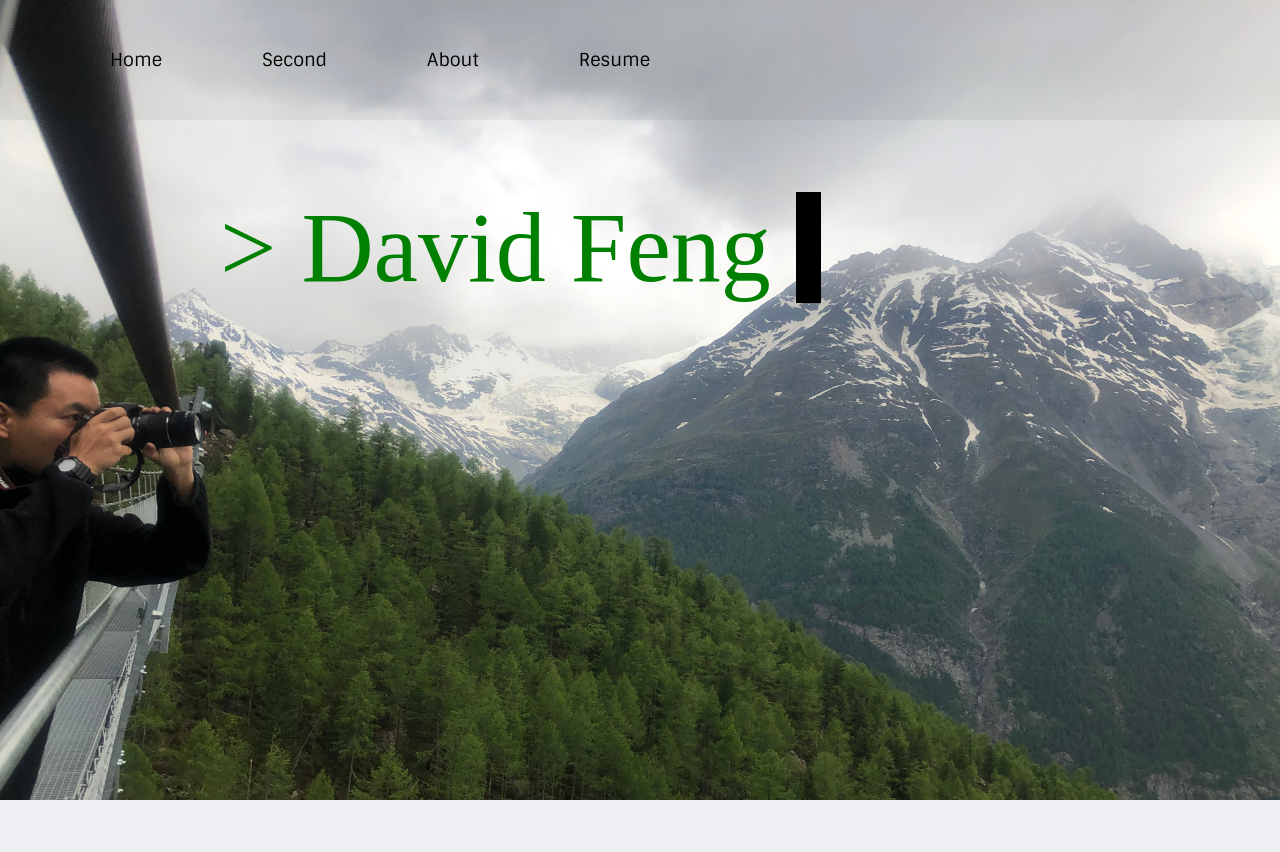
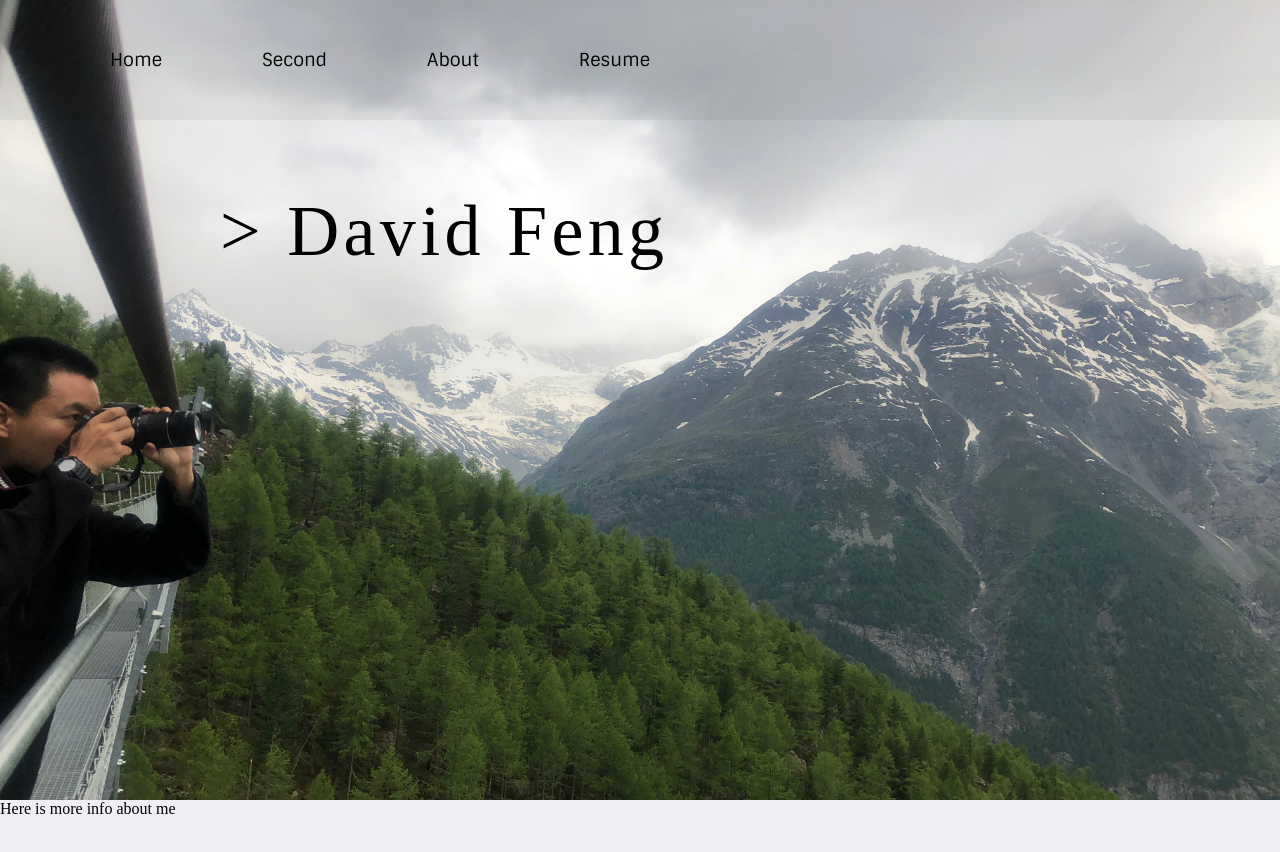
Before and after one commit to xingxu21/myWebsite, a Vue app: page / in a window 1280 px wide. Shown: the top 852 px of the page. Built offline with nearby package versions, Linux system fonts and the light colour scheme.

Commit message:
blinker mostly finished

```diff
--- a/src/views/Splash.vue
+++ b/src/views/Splash.vue
@@ -10,11 +10,11 @@
     </div> -->
     <div class='splash-main-container'>
       <div class='david-name'>
-          > David Feng <span style="background-color: black;">&nbsp;</span>
+          > David Feng
       </div>
     </div>
     <div class='info-container'>
-
+        Here is more info about me
     </div>
   </div>
 
@@ -29,13 +29,45 @@ export default {
 <style scoped type="text/css">
 
 .david-name {
-  color: green;
+  color: black;
   position: absolute;
+  /* border-right: .15em solid orange; --blinker effect */
   left: 220px;
   top: 190px;
-  font-size: 100px;
+  font-size: 4.5em;
+
+  overflow: hidden; /* Ensures the content is not revealed until the animation */
+  border-right: .2em solid black; /* The typwriter cursor */
+  white-space: nowrap; /* Keeps the content on a single line */
+  margin: 0 auto; /* schrolling effect */
+  letter-spacing: .06em; /* Adjust as needed */
+  animation:
+   typing 1s steps(30, end),
+   blink-caret 1s step-end infinite;
+
 }
 
+
+@keyframes blink {
+  50% {
+    opacity: 0;
+  }
+  100% {
+    opacity: 1;
+  }
+}
+
+/* The typing effect */
+@keyframes typing {
+  from { width: 0 }
+  to { width: 449px } /*hardcoded*/
+}
+
+/* The typewriter cursor effect */
+@keyframes blink-caret {
+  from, to { border-color: transparent }
+  50% { border-color: black }
+}
 .splash-main-container {
   background-image: url("../assets/SwissMountainSplash.jpg");
   height: 100vh;
```
